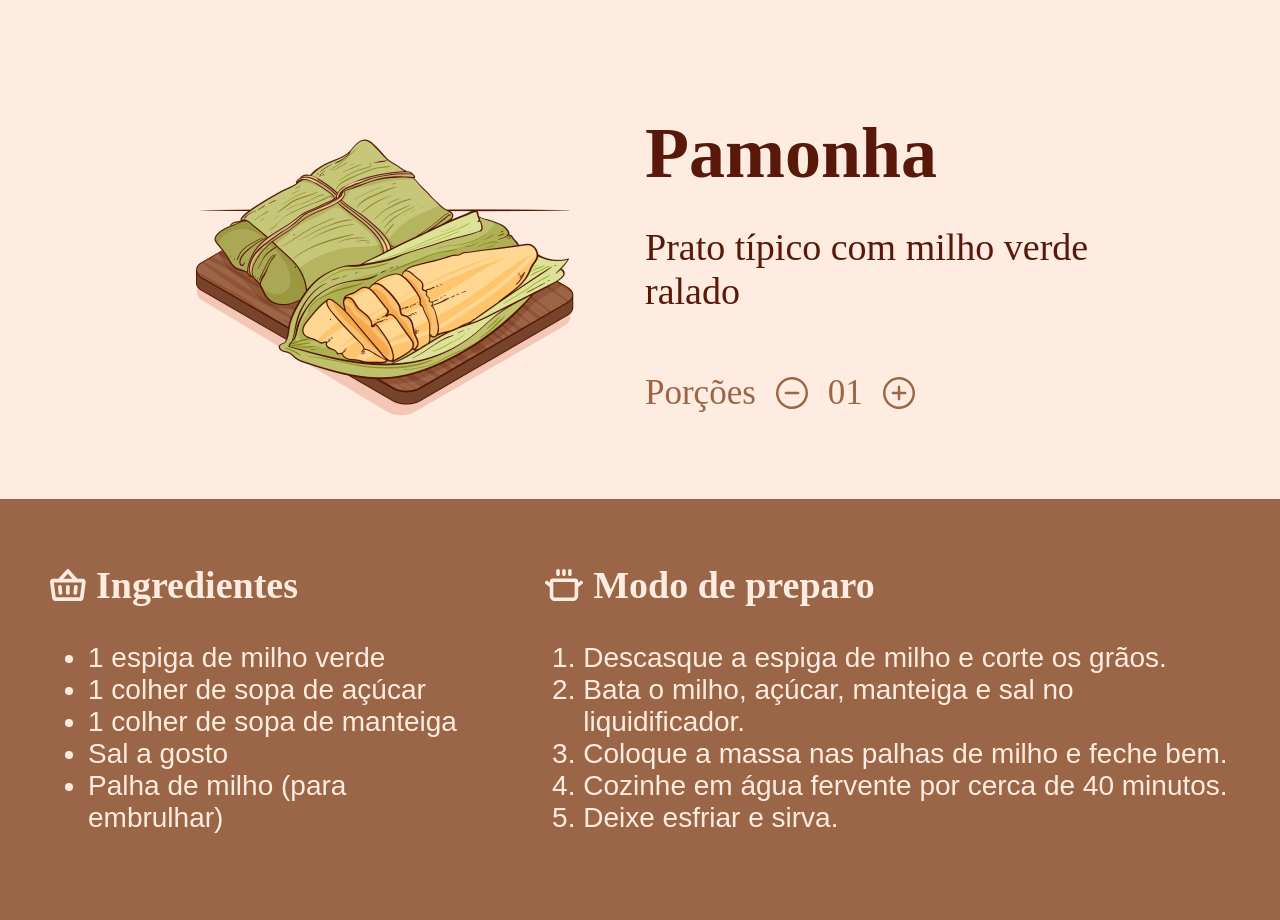
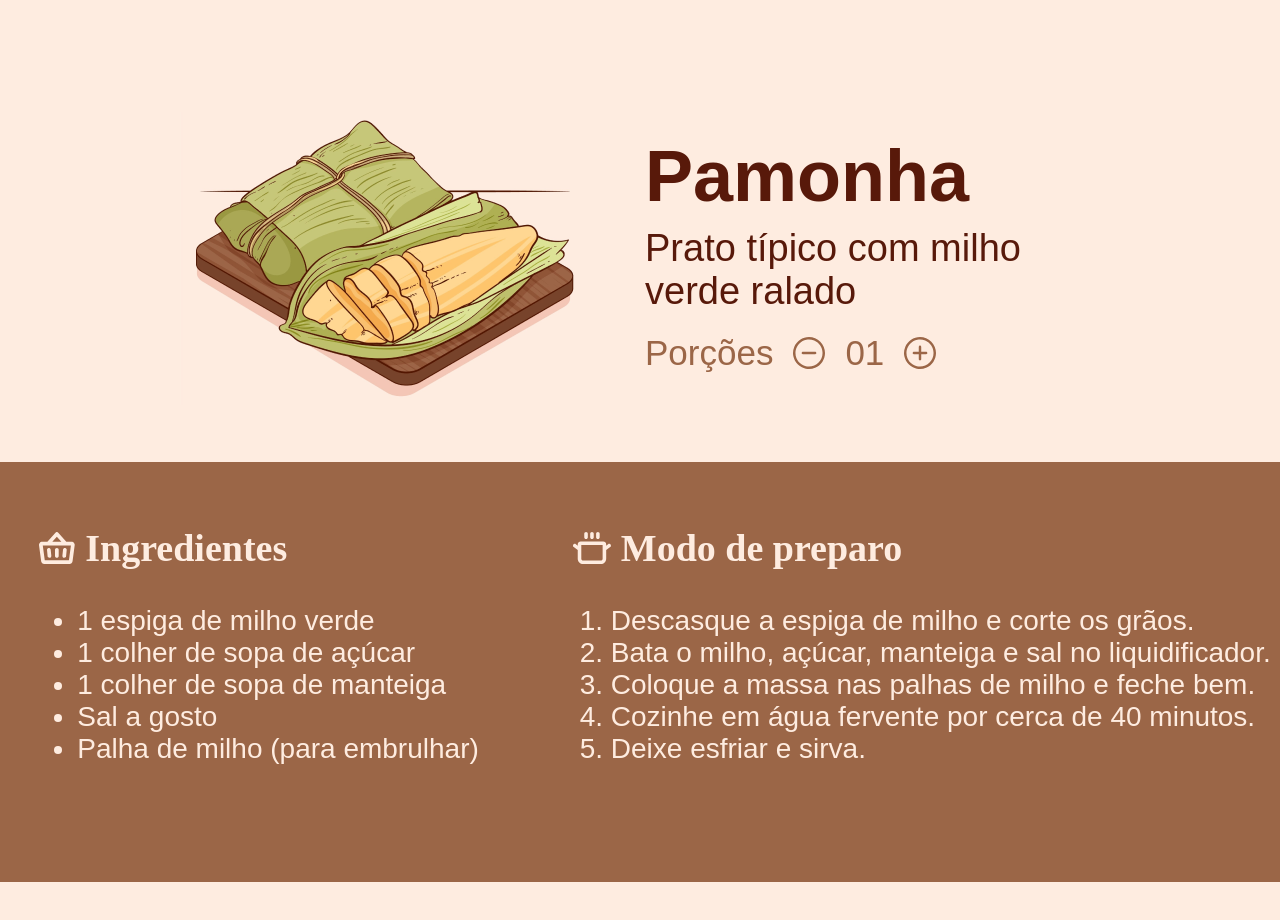
Before and after one commit to leticea/recipe-page, a plain HTML site: page index.html in a window 1280 px wide. Drawn offline with Linux system fonts and the light colour scheme.

Commit message:
feat(readme): editing readme file

```diff
--- a/style.css
+++ b/style.css
@@ -9,8 +9,8 @@ body {
   width: 100%;
   height: 100vh;
   background-color: #feece0;
-  overflow: hidden;
-  font-family: "source-serif-pro", serif;
+  /* overflow: hidden; */
+  font-family: "source-sans-pro", sans-serif;
 }
 
 .top {
@@ -37,7 +37,7 @@ picture img {
 }
 
 .info p {
-  padding: 3rem 0;
+  padding: 1rem 0;
 }
 
 .buttons {
@@ -60,10 +60,10 @@ button {
 
 .bottom {
   display: flex;
-  height: 100vh;
+  height: 42rem;
   justify-content: center;
   gap: 6.4rem;
-  padding: 6.4rem 5rem;
+  padding-top: 6.4rem;
   background-color: #9b6647;
   color: #feece0;
 }
@@ -75,7 +75,7 @@ ol {
 
 li {
   font-size: 2.8rem;
-  font-family: "source-sans-pro", sans-serif;
+  margin-left: 3rem;
 }
 
 .col1 > div,
@@ -84,6 +84,8 @@ li {
   align-items: center;
   gap: 1rem;
   margin-bottom: 3.5rem;
+  margin-left: 3rem;
+  font-family: "source-serif-pro", serif;
 }
 
 .col1 h1,
```
Also changed, not shown: index.html (+0 -8 lines), .github/image.png (added), 1 other file.
